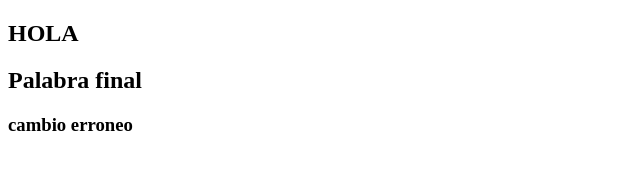
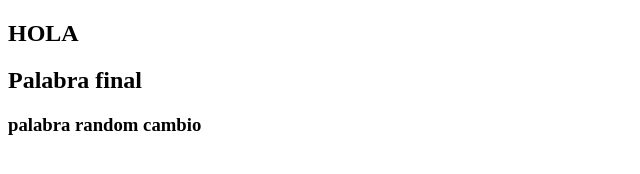
Before and after one commit to 3letras/TestGit, a plain HTML site: page index.html in a window 1280 px wide. Shown: the full height of the page, 0-640 px from the left. Drawn offline with Linux system fonts and the light colour scheme.

```diff
--- a/index.html
+++ b/index.html
@@ -9,7 +9,7 @@
     <section>
         <h1>HOLA</h1>
         <h2>Palabra final</h2>
-        <h3>cambio erroneo</h3>
+        <h3>palabra random cambio</h3>
     </section>
 </body>
 </html>
```
